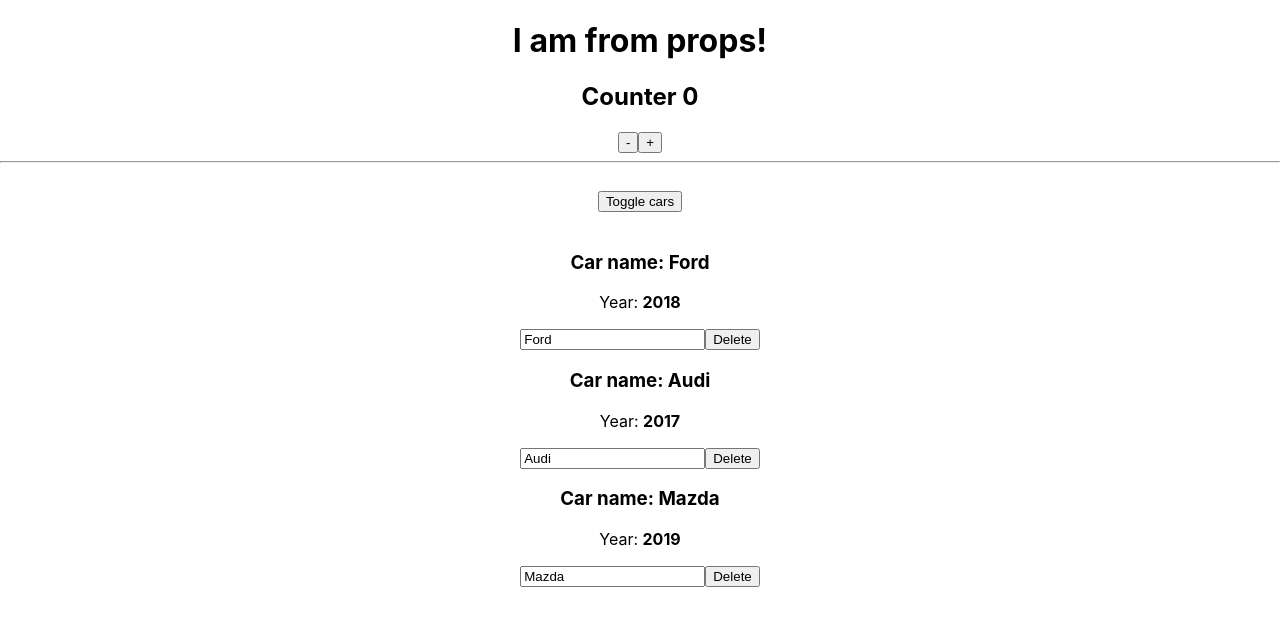
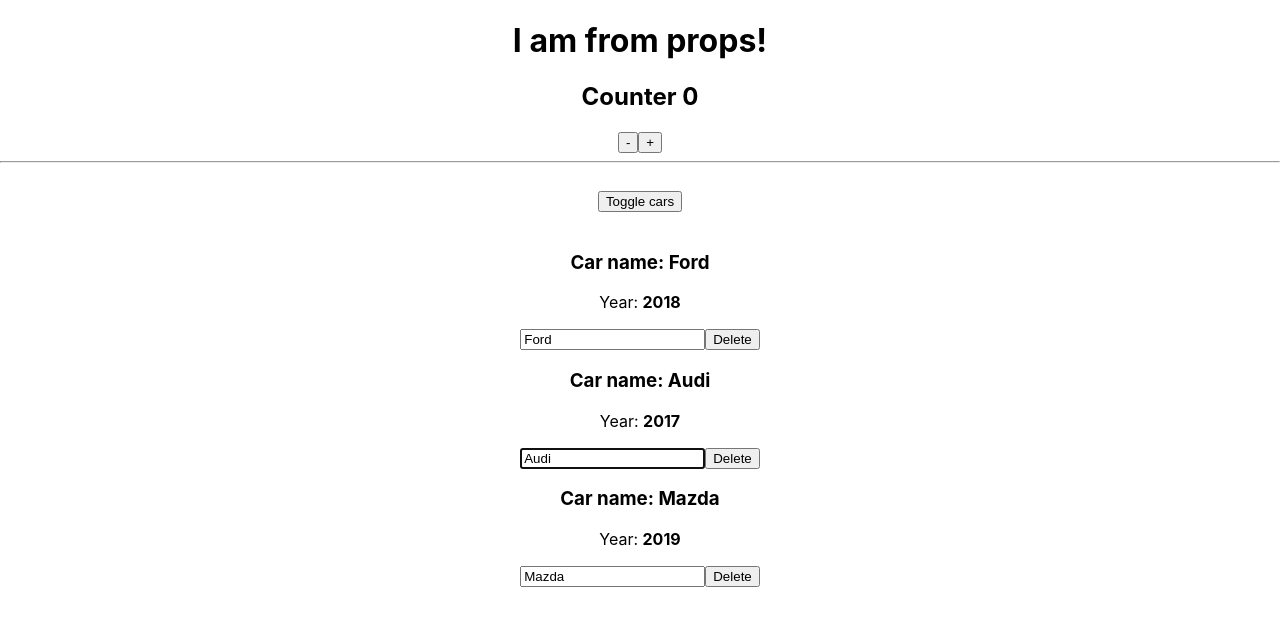
Before and after one commit to geliadonchak/SummerPractice, a React app in the folder react-theory/: page / in a window 1280 px wide. Both pictures are taken after a click on the button "Toggle cars". Shown: the top 626 px of the page. Built offline with nearby package versions, Linux system fonts and the light colour scheme.

Commit message:
learn references

```diff
--- a/react-theory/src/App.js
+++ b/react-theory/src/App.js
@@ -1,8 +1,8 @@
 import React, {Component} from 'react';
 import './App.css';
 import Car from './components/cars/Car';
-import ErrorBoundary from "./components/errorBoundary/ErrorBoundary";
-import Counter from "./components/counter/Counter";
+import ErrorBoundary from './components/errorBoundary/ErrorBoundary';
+import Counter from './components/counter/Counter';
 
 class App extends Component {
     constructor(props) {
@@ -64,6 +64,7 @@
                         <Car
                             name={car.name}
                             year={car.year}
+                            index={index}
                             onDelete={() => this.handleDelete(index)}
                             onChangeName={event => this.handleChangeName(event.target.value, index)}
                         />
--- a/react-theory/src/components/cars/Car.css
+++ b/react-theory/src/components/cars/Car.css
@@ -16,7 +16,7 @@
 
 .input {}
 
-.input:active, .input:focus {
+.input:active {
     outline: none;
 }
 
--- a/react-theory/src/components/cars/Car.js
+++ b/react-theory/src/components/cars/Car.js
@@ -1,9 +1,21 @@
 import React from 'react';
 import classes from './Car.css';
 import PropTypes from 'prop-types';
-import withClass from "../../hoc/withClass";
+import withClass from '../../hoc/withClass';
 
 class Car extends React.Component {
+    constructor(props) {
+        super(props);
+        this.inputRef = React.createRef();
+    }
+
+    componentDidMount() {
+        if (this.props.index === 1) {
+            // this.inputRef.focus();
+            this.inputRef.current.focus();
+        }
+    }
+
     render() {
         const inputClasses = [classes.input];
 
@@ -22,6 +34,8 @@
                 <h3>Car name: {this.props.name}</h3>
                 <p>Year: <strong>{this.props.year}</strong></p>
                 <input
+                    // ref={(inputRef) => this.inputRef = inputRef}
+                    ref={this.inputRef}
                     type="text"
                     onChange={this.props.onChangeName}
                     value={this.props.name}
@@ -36,6 +50,7 @@
 Car.propTypes = {
     name: PropTypes.string.isRequired,
     year: PropTypes.number,
+    index: PropTypes.number,
     onChangeName: PropTypes.func,
     onDelete: PropTypes.func
 }
```
